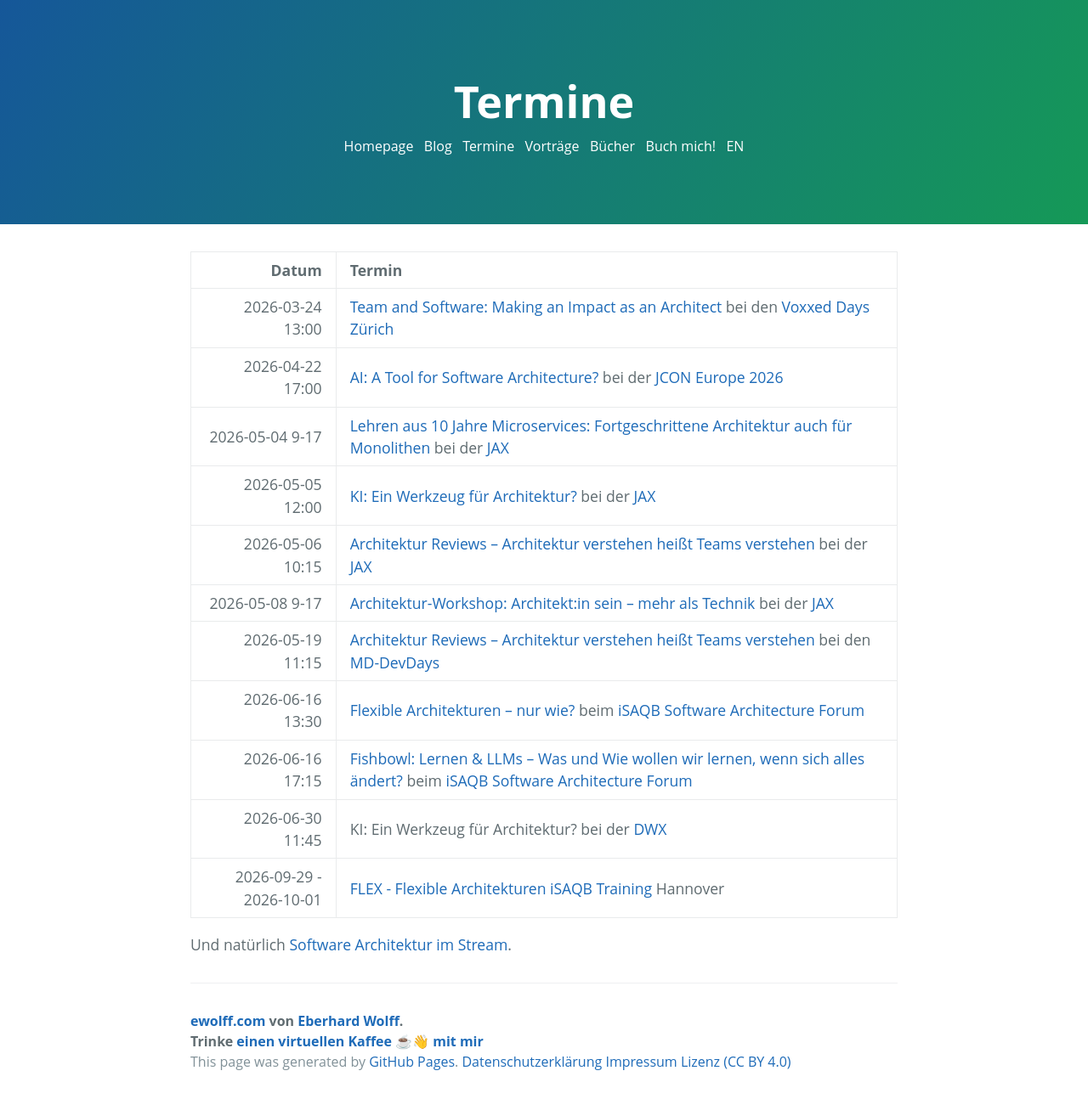
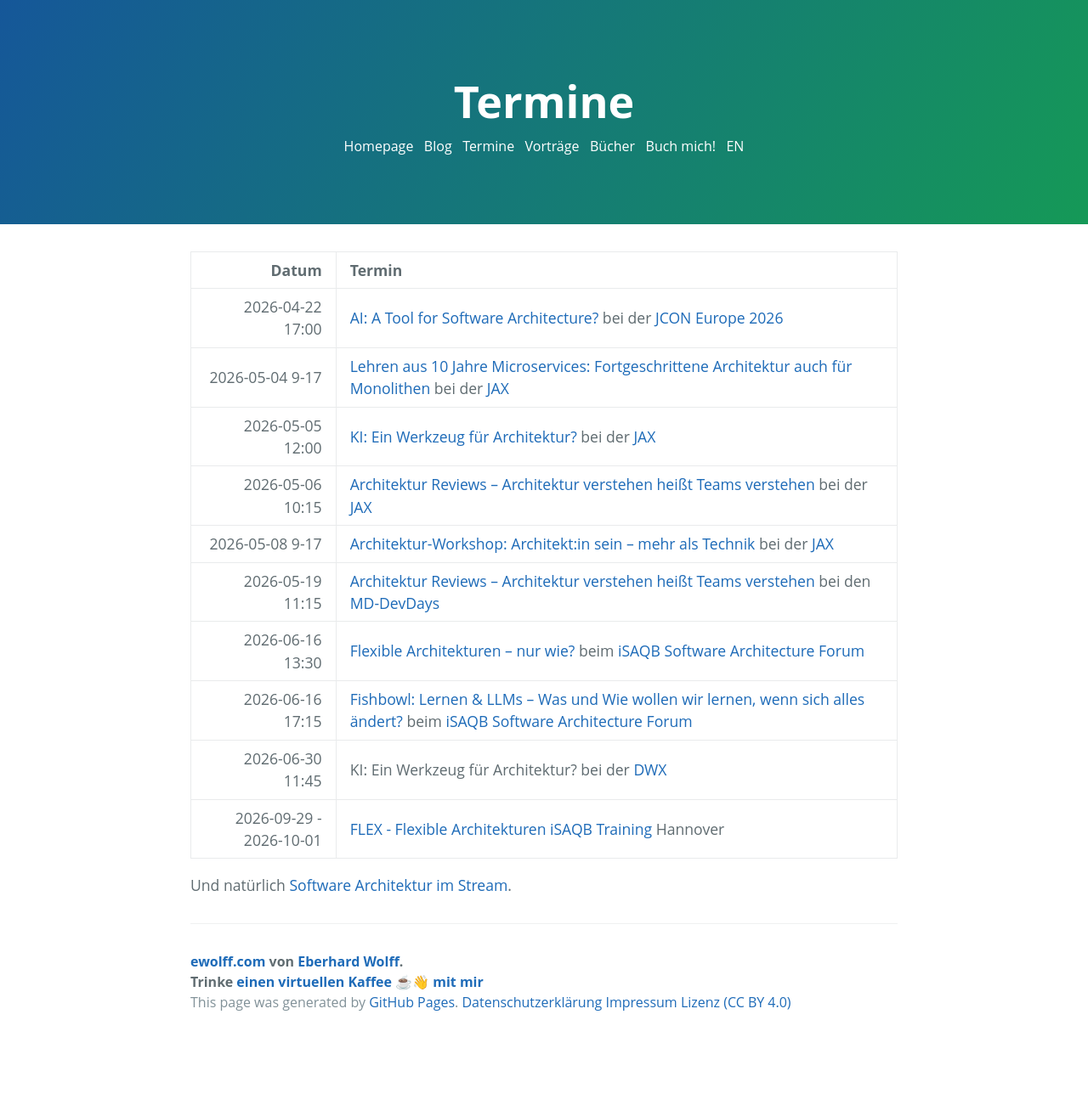
Before and after one commit to ewolff/ewolff.com, a Jekyll site: the page built from termine.md, in a window 1280 px wide. Shown: the whole page at 85% size. Built offline with Jekyll 4.4.1, drawn with Linux system fonts in a browser that asks for light colours; after the commit the page ends 1224 px from its top, so only the background shows below that.

Commit message:
Vergangenen Termin entfernt.

```diff
--- a/termine.md
+++ b/termine.md
@@ -5,7 +5,6 @@
 
 |            Datum | Termin                                                                                                                                                                                                      |
 |-----------------:|:------------------------------------------------------------------------------------------------------------------------------------------------------------------------------------------------------------|
-| 2026-03-24 13:00 | [Team and Software: Making an Impact as an Architect](https://vdz26.voxxeddays.ch/talk/?id=2546) bei den [Voxxed Days Zürich](https://vdz26.voxxeddays.ch/) |
 | 2026-04-22 17:00 | [AI: A Tool for Software Architecture?](https://schedule.jcon.one/2026/session/1053015) bei der [JCON Europe 2026](https://2026.europe.jcon.one/) |
 | 2026-05-04 9-17 | [Lehren aus 10 Jahre Microservices: Fortgeschrittene Architektur auch für Monolithen](https://jax.de/microservices-modularisierung/microservices-workshop-fortgeschrittene) bei der [JAX](https://jax.de/) |
 | 2026-05-05 12:00 | [KI: Ein Werkzeug für Architektur?](https://jax.de/software-architecture/ki-werkzeug-architektur/) bei der [JAX](https://jax.de/) |
```
Also changed, not shown: schedule.md (+0 -1 lines).
